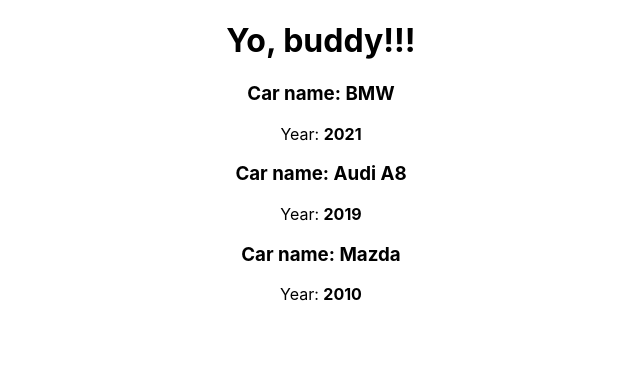
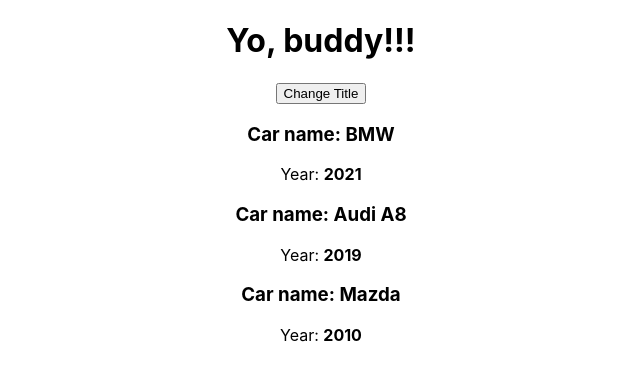
Before and after one commit to asovacloud/pikadu, a React (Create React App) app: page / in a window 1280 px wide. Shown: the top 380 px of the page, without its empty margins (319-959 px from the left). Built offline with nearby package versions, Linux system fonts and the light colour scheme.

Commit message:
Change state.

```diff
--- a/src/App.js
+++ b/src/App.js
@@ -22,6 +22,8 @@
     pageTitle: 'Yo, buddy!!!'
   }
 
+  changeTitleHandler = () => this.setState(state => ({pageTitle: state.pageTitle + ' (changed).'}));
+
   render() {
     const divStyle = {
       textAlign: 'center'
@@ -33,6 +35,8 @@
       <div style={divStyle}>
         <h1>{this.state.pageTitle}</h1>
 
+        <button onClick={this.changeTitleHandler}>Change Title</button>
+
         { cars }
       </div>
     );
```
